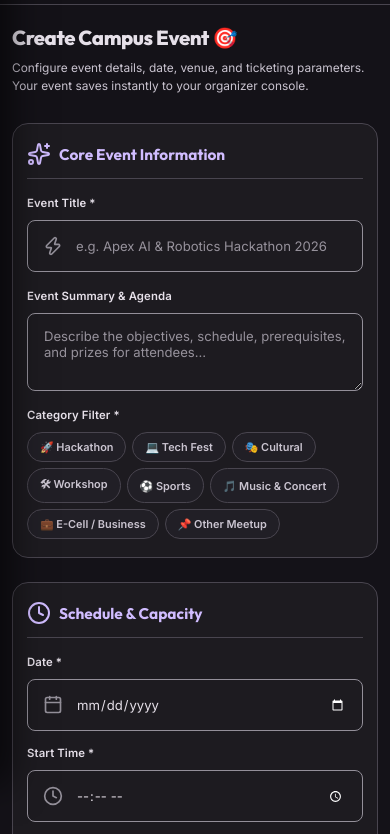
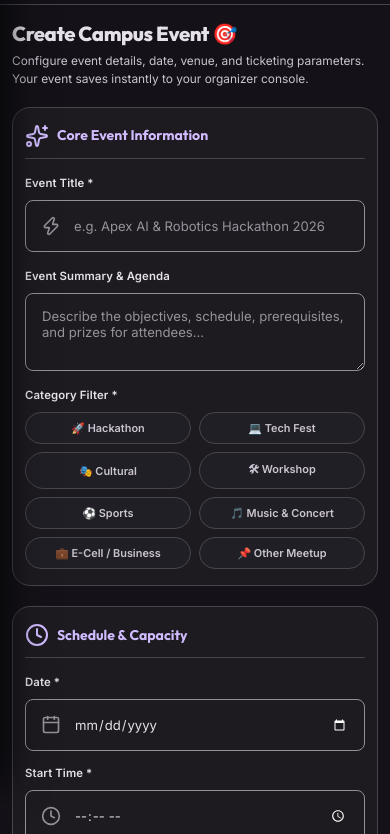
Before and after one commit to gauravkumar-ops/eventhub, a plain HTML site: page create-event.html in a window 390 px wide. Shown: the part 60-894 px from the top of the page. Drawn offline with nearby package versions, Linux system fonts and the light colour scheme; no server answers.

Commit message:
style: improve mobile responsiveness and sidebar interaction for the create-event page

```diff
--- a/create-event.html
+++ b/create-event.html
@@ -429,6 +429,23 @@
     }
 
     @media (max-width: 900px) {
+      html, body {
+        overflow-x: hidden !important;
+        width: 100% !important;
+        max-width: 100vw !important;
+      }
+
+      body {
+        display: block !important;
+      }
+
+      .main {
+        display: block !important;
+        width: 100% !important;
+        max-width: 100vw !important;
+        min-height: 100vh !important;
+      }
+
       .sidebar {
         position: fixed !important;
         left: 0 !important;
@@ -436,80 +453,157 @@
         bottom: 0 !important;
         width: 280px !important;
         max-width: 85vw !important;
-        z-index: 300 !important;
-        box-shadow: 10px 0 35px rgba(0, 0, 0, 0.6) !important;
+        height: 100vh !important;
+        z-index: 1000 !important;
+        box-shadow: 10px 0 35px rgba(0, 0, 0, 0.65) !important;
         transform: translateX(-100%) !important;
         transition: transform 0.3s cubic-bezier(0.2, 0, 0, 1) !important;
+        background-color: var(--md-sys-color-surface-container-low) !important;
       }
+
       html.sidebar-open .sidebar,
       body.sidebar-open .sidebar {
         transform: translateX(0) !important;
       }
+
+      .sidebar-backdrop {
+        position: fixed !important;
+        inset: 0 !important;
+        background: rgba(0, 0, 0, 0.65) !important;
+        backdrop-filter: blur(4px) !important;
+        -webkit-backdrop-filter: blur(4px) !important;
+        z-index: 990 !important;
+        opacity: 0 !important;
+        pointer-events: none !important;
+        transition: opacity 0.3s ease !important;
+      }
+
       html.sidebar-open .sidebar-backdrop,
       body.sidebar-open .sidebar-backdrop {
         opacity: 1 !important;
         pointer-events: auto !important;
       }
+
       .mobile-menu-toggle-btn {
         display: inline-flex !important;
       }
+
       .sidebar-close-btn {
         display: inline-flex !important;
       }
+
       .topbar {
-        padding: 14px 18px !important;
+        padding: 12px 16px !important;
+        width: 100% !important;
+        box-sizing: border-box !important;
       }
+
       .content {
-        padding: 24px 16px !important;
+        padding: 20px 14px 40px !important;
+        width: 100% !important;
+        max-width: 100% !important;
+        box-sizing: border-box !important;
       }
-    }
 
-    @media (max-width: 600px) {
-      .topbar {
-        padding: 10px 14px !important;
+      .page-header {
+        margin-bottom: 20px !important;
       }
+
+      .page-header h1 {
+        font-size: 1.45rem !important;
+        line-height: 1.25 !important;
+      }
+
+      .page-header p {
+        font-size: 0.85rem !important;
+        line-height: 1.45 !important;
+      }
+
+      .form-grid {
+        display: flex !important;
+        flex-direction: column !important;
+        width: 100% !important;
+        gap: 20px !important;
+      }
+
+      .form-col {
+        width: 100% !important;
+        gap: 20px !important;
+      }
+
+      .form-card {
+        padding: 18px 14px !important;
+        border-radius: 18px !important;
+        gap: 16px !important;
+        width: 100% !important;
+        box-sizing: border-box !important;
+      }
+
+      .form-section-title {
+        font-size: 1rem !important;
+        padding-bottom: 10px !important;
+      }
+
+      .two-col {
+        display: grid !important;
+        grid-template-columns: 1fr !important;
+        gap: 14px !important;
+        width: 100% !important;
+      }
+
+      .cat-grid {
+        display: grid !important;
+        grid-template-columns: repeat(2, 1fr) !important;
+        gap: 8px !important;
+        width: 100% !important;
+      }
+
+      .category-btn {
+        width: 100% !important;
+        text-align: center !important;
+        justify-content: center !important;
+        padding: 8px 6px !important;
+        font-size: 0.78rem !important;
+        white-space: nowrap !important;
+        overflow: hidden !important;
+        text-overflow: ellipsis !important;
+      }
+
+      .event-preview {
+        padding: 18px 14px !important;
+        border-radius: 18px !important;
+        position: static !important;
+        top: auto !important;
+        width: 100% !important;
+        box-sizing: border-box !important;
+        margin-top: 10px !important;
+      }
+
       .back-dash-btn span {
         display: none !important;
       }
+
       .back-dash-btn {
-        padding: 8px 12px !important;
+        padding: 8px 10px !important;
       }
-      .content {
-        padding: 18px 12px !important;
-      }
-      .page-header h1 {
-        font-size: 1.45rem !important;
-      }
-      .page-header p {
-        font-size: 0.85rem !important;
-      }
-      .form-card {
-        padding: 18px 14px !important;
-        border-radius: var(--md-sys-shape-corner-large) !important;
-        gap: 16px !important;
-      }
-      .two-col {
-        grid-template-columns: 1fr !important;
-        gap: 14px !important;
-      }
-      .cat-grid {
-        gap: 6px !important;
-      }
-      .category-btn {
-        padding: 7px 12px !important;
-        font-size: 0.78rem !important;
-      }
+
       .user-pill span#user-name-top {
         max-width: 80px !important;
         overflow: hidden !important;
         text-overflow: ellipsis !important;
         white-space: nowrap !important;
       }
-      .event-preview {
-        padding: 18px 14px !important;
-        border-radius: var(--md-sys-shape-corner-large) !important;
-        position: static !important;
-        top: auto !important;
+    }
+
+    @media (max-width: 480px) {
+      .topbar {
+        padding: 10px 12px !important;
+      }
+      .content {
+        padding: 16px 12px 36px !important;
+      }
+      .form-card {
+        padding: 16px 12px !important;
       }
     }
   </style>
```
